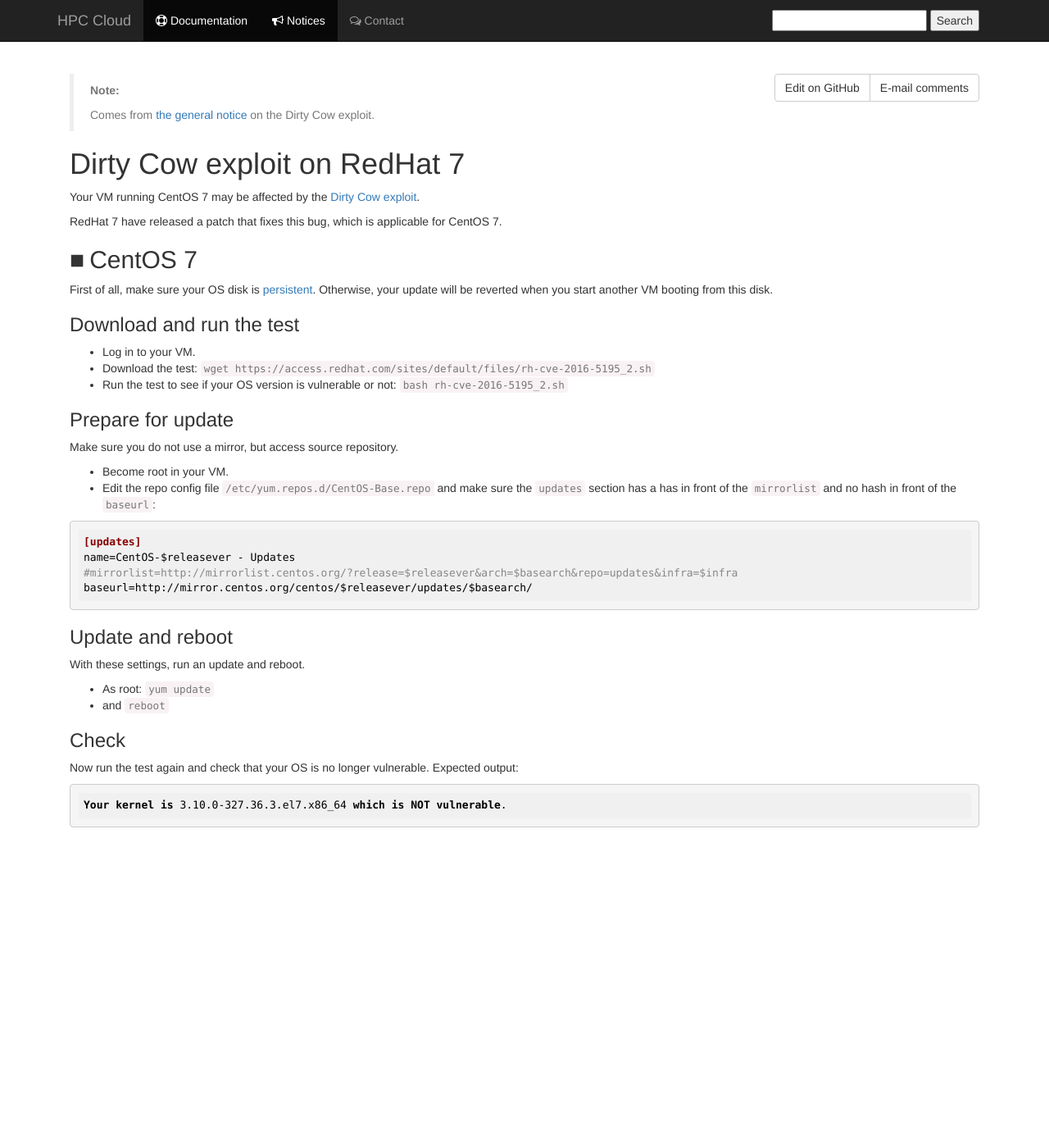
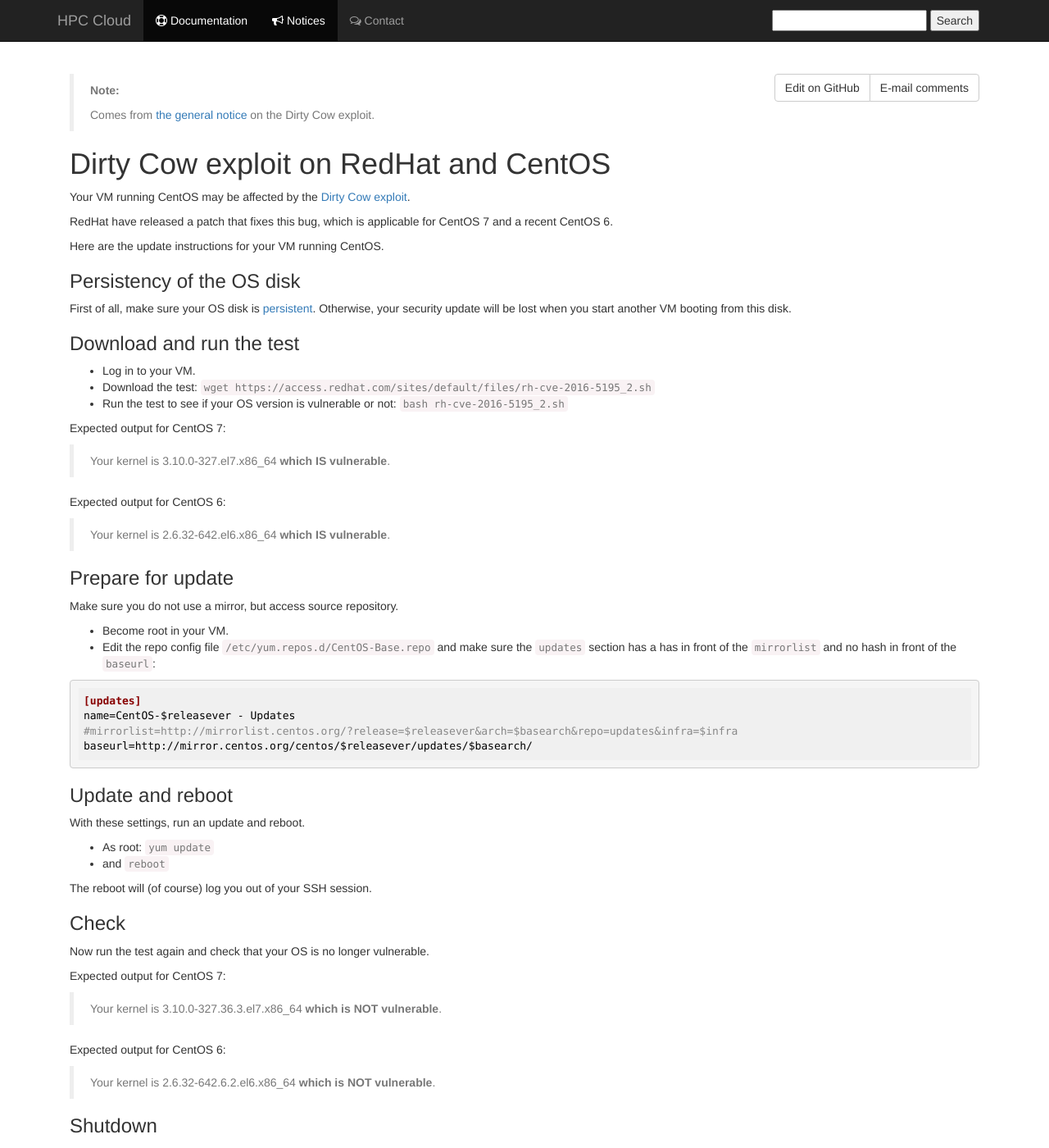
Before and after one commit to sara-nl/clouddocs, a Jekyll site: the page built from notices/dirtycow_RH7.markdown, in a window 1280 px wide and 1400 px high. Shown: the whole window at 82% size. Built offline with Jekyll 4.4.1, drawn with Linux system fonts in a browser that asks for light colours; nearby versions of some CDN libraries; some of the changed text lies outside the part shown.

Commit message:
added RH6 solution

````diff
--- a/notices/dirtycow_RH7.markdown
+++ b/notices/dirtycow_RH7.markdown
@@ -6,16 +6,18 @@
 >
 > Comes from [the general notice](dirtycow) on the Dirty Cow exploit.
 
-# Dirty Cow exploit on RedHat 7
+# Dirty Cow exploit on RedHat and CentOS
 
-Your VM running CentOS 7 may be affected by the [Dirty Cow exploit](dirtycow).
+Your VM running CentOS may be affected by the [Dirty Cow exploit](dirtycow).
 
-RedHat 7 have released a patch that fixes this bug, which is applicable for CentOS 7.
+RedHat have released a patch that fixes this bug, which is applicable for CentOS 7 and a recent CentOS 6.
 
-## CentOS 7
+Here are the update instructions for your VM running CentOS.
+
+### Persistency of the OS disk
 
 First of all, make sure your OS disk is [persistent](../image_persistence).
-Otherwise, your update will be reverted when you start another VM booting from this disk.
+Otherwise, your security update will be lost when you start another VM booting from this disk.
 
 ### Download and run the test
 
@@ -24,6 +26,12 @@
   `wget https://access.redhat.com/sites/default/files/rh-cve-2016-5195_2.sh`
 - Run the test to see if your OS version is vulnerable or not:
   `bash rh-cve-2016-5195_2.sh`
+
+Expected output for CentOS 7:
+> Your kernel is 3.10.0-327.el7.x86_64 **which IS vulnerable**.
+
+Expected output for CentOS 6:
+>Your kernel is 2.6.32-642.el6.x86_64 **which IS vulnerable**.
 
 ### Prepare for update
 
@@ -46,11 +54,26 @@
 - As root: `yum update`
 - and `reboot`
 
+The reboot will (of course) log you out of your SSH session.
+
 ### Check
 
 Now run the test again and check that your OS is no longer vulnerable.
-Expected output:
 
-```
-Your kernel is 3.10.0-327.36.3.el7.x86_64 which is NOT vulnerable.
-```
+Expected output for CentOS 7:
+> Your kernel is 3.10.0-327.36.3.el7.x86_64 **which is NOT vulnerable**.
+
+Expected output for CentOS 6:
+> Your kernel is 2.6.32-642.6.2.el6.x86_64 **which is NOT vulnerable**.
+
+### Shutdown
+
+The security update is complete, you now need to shutdown the VM in order to save the disk image back to the storage.
+
+Log in to the OpenNebua UI, select the running VM and use the red drop-down to "Shutdown" your VM.
+
+After a successful shutdown you can make the OS disk non-persistent again if needed.
+
+### Test again
+
+_Advice:_ Test with the vulnerebility with a fresh VM to convince yourself that new VMs are indeed protected.
````
